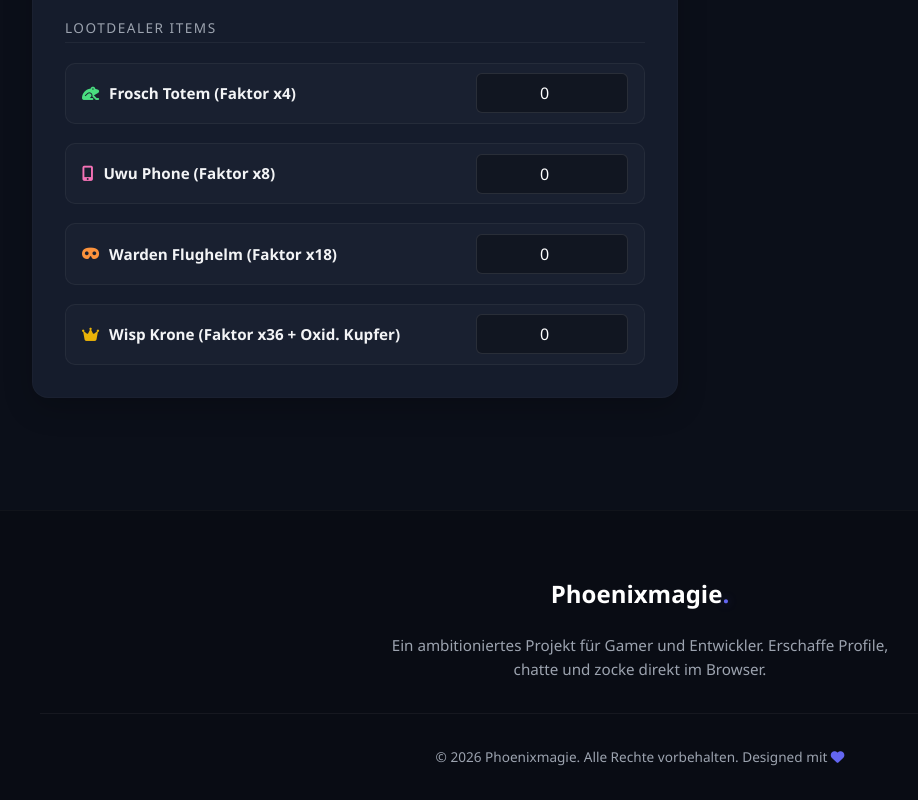
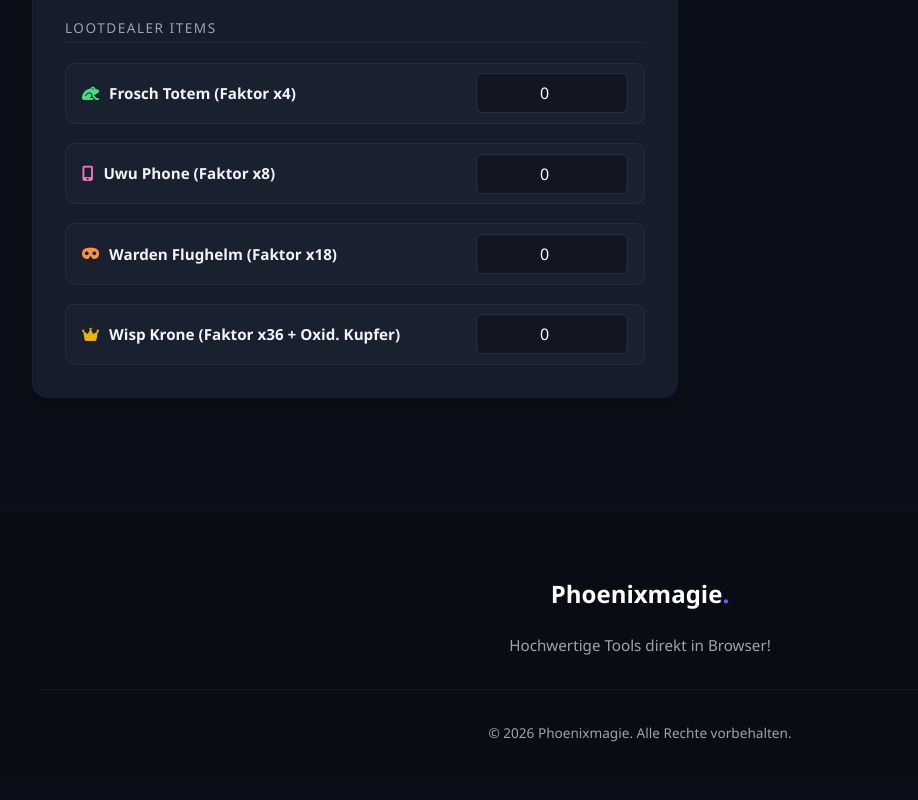
Before and after one commit to Tostbroti-Studios/Primeitemrechner, a plain HTML site: page index.html in a window 1280 px wide. Shown: the part 1548-2348 px from the top of the page, without its empty margins (0-918 px from the left). After the commit the page ends 2324 px from the top, so only its background shows below. Drawn offline with Linux system fonts and the light colour scheme.

Commit message:
Aktualisieren von index.html

```diff
--- a/index.html
+++ b/index.html
@@ -6,7 +6,6 @@
     <title>Primeblocks | Ressourcen-Rechner</title>
     <link rel="stylesheet" href="https://cdnjs.cloudflare.com/ajax/libs/font-awesome/6.4.0/css/all.min.css">
     <style>
-        /* --- FARBEN & DESIGN-VARIABLEN (Aus Phoenixmagie übernommen) --- */
         :root {
             --bg-color: #0b0f19;
             --card-bg: #151c2c;
@@ -17,7 +16,6 @@
             --nav-height: 75px;
         }
 
-        /* --- GRUNDEINSTELLUNGEN --- */
         * {
             margin: 0;
             padding: 0;
@@ -32,7 +30,6 @@
             line-height: 1.6;
         }
 
-        /* --- NAVIGATION BAR --- */
         .navbar {
             height: var(--nav-height);
             background-color: rgba(21, 28, 44, 0.85);
@@ -61,7 +58,6 @@
             text-shadow: 0 0 10px var(--accent-glow);
         }
 
-        /* --- HERO SECTION --- */
         .hero {
             min-height: 40vh;
             display: flex;
@@ -123,7 +119,7 @@
             align-self: start;
         }
 
-        /* --- INPUTS & SELECTION --- */
+
         .item-select-group {
             display: flex;
             flex-direction: column;
@@ -176,7 +172,7 @@
             border-color: var(--accent-color);
         }
 
-        /* --- RESULTATS-TABELLE --- */
+
         .results-box {
             display: flex;
             flex-direction: column;
@@ -220,7 +216,7 @@
             padding: 2rem;
         }
 
-        /* --- FOOTER --- */
+
         .footer {
             background-color: #090c14;
             border-top: 1px solid rgba(255, 255, 255, 0.03);
@@ -267,7 +263,7 @@
 <body>
 
     <nav class="navbar">
-        <a href="#" class="logo">Prime Item Rechner<span>.</span></a>
+        <a href="#" class="logo">Primeblocks Item Rechner<span>.</span></a>
     </nav>
 
     <header class="hero">
@@ -340,10 +336,10 @@
     <footer class="footer">
         <div class="footer-container">
             <h4>Phoenixmagie<span>.</span></h4>
-            <p>Ein ambitioniertes Projekt für Gamer und Entwickler. Erschaffe Profile, chatte und zocke direkt im Browser.</p>
+            <p>Hochwertige Tools direkt in Browser!</p>
         </div>
         <div class="footer-bottom">
-            <p>&copy; 2026 Phoenixmagie. Alle Rechte vorbehalten. Designed mit <i class="fa-solid fa-heart" style="color: var(--accent-color);"></i></p>
+            <p>&copy; 2026 Phoenixmagie. Alle Rechte vorbehalten.</p>
         </div>
     </footer>
 
```
